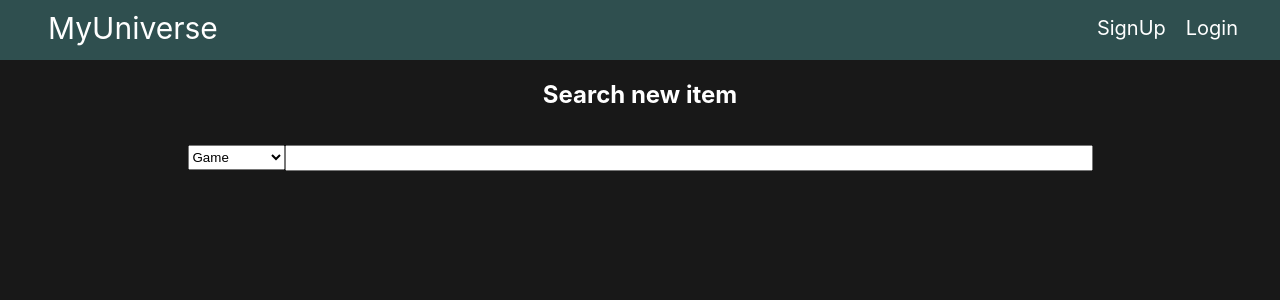
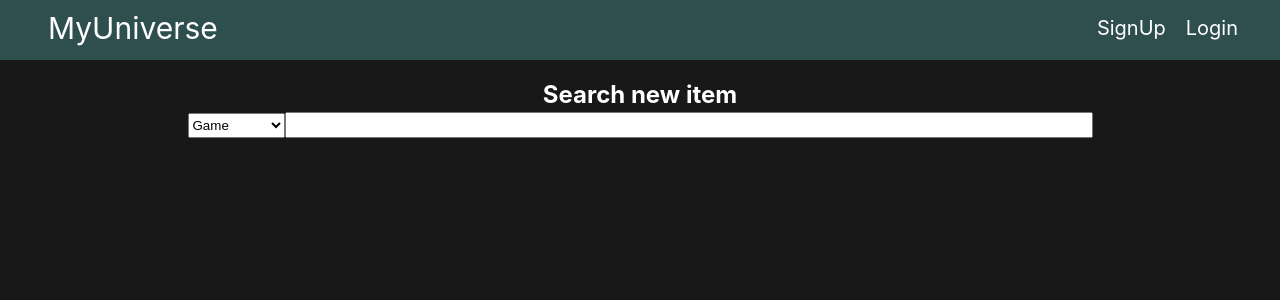
Before and after one commit to DekkoBraze/my-universe, a React (Create React App) app in the folder frontend/: page /search in a window 1280 px wide. Shown: the top 300 px of the page. Built offline with nearby package versions, Linux system fonts and the light colour scheme.

Commit message:
Search input field fix

```diff
--- a/frontend/src/pages/Search/Search.css
+++ b/frontend/src/pages/Search/Search.css
@@ -1,3 +1,13 @@
+.searchDiv {
+    position: absolute;
+    top: 12%;
+    width: 100%;
+    display: flex;
+    flex-direction: column;
+    justify-content: center;
+    align-items: center;
+}
+
 .search-bar {
     font-size: 20px;
     text-align: center;
@@ -15,9 +25,8 @@ select {
 
 .searchResults
 {
-    margin-left: 488px;
+    margin-left: 0%;
     width: 905px;
-    height: 500px;
     background-color: white;
     overflow: scroll;
     height: 350px;
--- a/frontend/src/pages/Search/Search.js
+++ b/frontend/src/pages/Search/Search.js
@@ -152,7 +152,7 @@ function Search() {
     return (
         <div className='searchMain'>
         <h2 className="searchTitle">Search new item</h2>
-
+        <div className="searchDiv">
         <div className='search-bar'>
         <select name="itemType" onChange={(e) => {setItemType(e.target.value); setSearchData([])}}>
           <option value="game">Game</option>
@@ -168,8 +168,9 @@ function Search() {
             <div className='searchResults'>
               {
                 searchData.map((singleResult) => {
-                  if (itemType === 'movie' && singleResult.mbid !== '' || itemType === 'book' && singleResult.isbn !== undefined) {
-                    console.log(singleResult)
+                  if (itemType === 'movie' && singleResult.mbid !== '' ||
+                  itemType === 'book' && singleResult.isbn !== undefined ||
+                  itemType === 'game' || itemType === 'series' || itemType === 'music') {
                     const [keyNum, name] = searchFields(singleResult)
                     return (
                       <div
@@ -188,6 +189,7 @@ function Search() {
             </div>
           )
         }
+        </div>
         <div>
           <ItemModal
             isItemOpen={isItemOpen}
```
